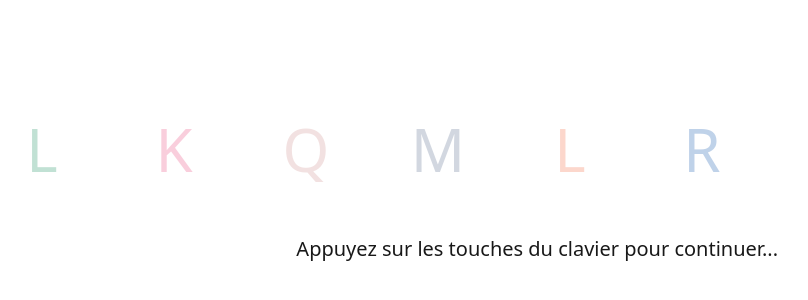
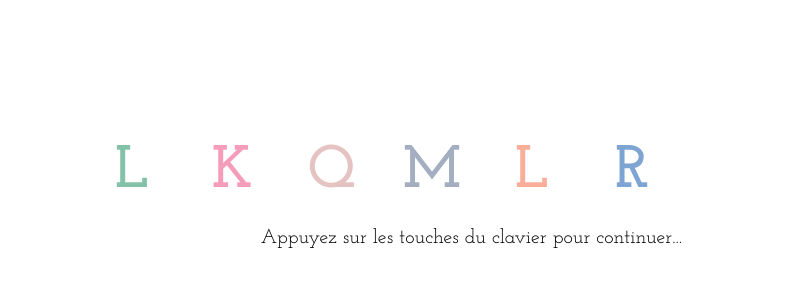
Before and after one commit to LKQMLR/LKQMLR.github.io, a React (Vite) app: page / in a window 1280 px wide. Shown: the part 216-516 px from the top of the page, without its empty margins (258-1066 px from the left). Built offline with nearby package versions, Linux system fonts and the light colour scheme.

Commit message:
Page ACCUEIL : Amélioration Global des composants : -Fade -Accueil -AnimedButton

```diff
--- a/src/components/AnimedButton.jsx
+++ b/src/components/AnimedButton.jsx
@@ -3,13 +3,13 @@ import ButtonPressed from "../assets/svg/ButtonPressed.svg";
 
 export default function AnimedButton({ char, isActive, color, boxShadow }) {
   return (
-    <button className="text-6xl mx-4">
+    <button className={`text-6xl ${isActive ? "scale-75 duration-500" : ""} `}>
       <div className="flex justify-center items-center relative">
-        <span className="absolute pr-5 pb-3" style={{ color: color }}>
+        <span className={`absolute pt-3 font-josefin font-bold ${isActive ? "" : "opacity-50"}`} style={{ color: color }}>
           {char}
         </span>
         <img
-          className={`rounded-2xl opacity-75  ${isActive ? "transition duration-300 ease-in-out" : ""}`}
+          className={`rounded-2xl  ${isActive ? "transition duration-300 ease-in-out" : ""}`}
           style={isActive ? { boxShadow: boxShadow } : {}}
           src={isActive ? ButtonPressed : Button}
           alt=""
--- a/src/components/Fade.jsx
+++ b/src/components/Fade.jsx
@@ -1,7 +1,7 @@
 export default function Fade(props) {
   return (
-    <div className="self-end mt-6 text-xl animate-opacityBounce">
-      <span>{props.children}</span>
+    <div className="self-end  text-xl animate-opacityBounce">
+      <span className="font-josefin">{props.children}</span>
     </div>
   );
 }
--- a/src/pages/Accueil.jsx
+++ b/src/pages/Accueil.jsx
@@ -6,7 +6,7 @@ export default function Accueil() {
   const { animeLetter, handleKeydown } = useAnimedButton();
 
   const colorLetter = ["#0A8754", "#EA3C76", "#CD8987", "#4C6085", "#F46036", "#004BA8"];
-  const boxShadows = colorLetter.map((color) => `0px 4px 150px ${color}`);
+  const boxShadows = colorLetter.map((color) => `1px 3px 4px 5px ${color}`);
 
   useEffect(() => {
     window.addEventListener("keydown", handleKeydown);
--- a/tailwind.config.js
+++ b/tailwind.config.js
@@ -13,7 +13,7 @@ export default {
       },
       animation: {
         customKeyframe: "customKeyframe 1s",
-        opacityBounce: "opacityBounce 1.3s infinite alternate ease-in-out ",
+        opacityBounce: "opacityBounce 1.3s infinite alternate ease-in-out 0.1s",
       },
       keyframes: {
         customKeyframe: {
@@ -23,6 +23,7 @@ export default {
 
         opacityBounce: {
           "0%": { opacity: "1" },
+          "30%": { opacity: "1" },
           "100%": { opacity: "0" },
         },
       },
```
Also changed, not shown: src/assets/svg/ButtonPressed.svg.
